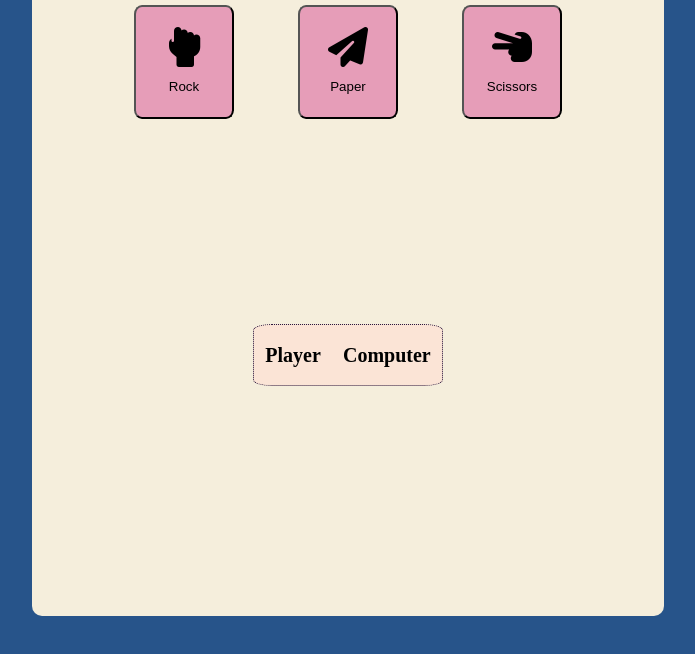
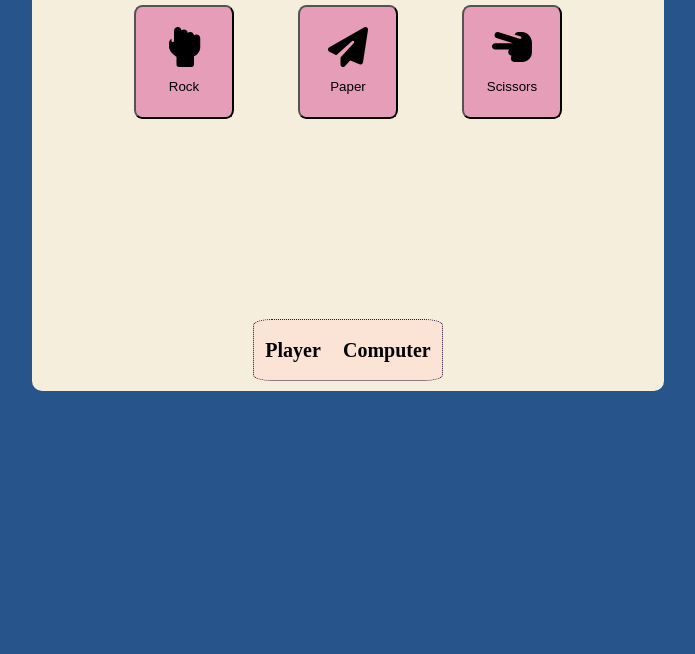
Before and after one commit to mungaig/Rock-Paper-Scissors, a plain HTML site: page index.html in a window 1280 px wide. Shown: the part 144-798 px from the top of the page, without its empty margins (292-987 px from the left). Drawn offline with Linux system fonts and the light colour scheme.

Commit message:
Adjust UI margins

```diff
--- a/styles.css
+++ b/styles.css
@@ -9,7 +9,7 @@ body {
 
 #container {
     background-color: #F5EEDC;
-    height: 90vh;
+    height: auto;
     width: 50%;
     margin: auto;
     margin-top: 5vh;
@@ -67,10 +67,9 @@ button:disabled{
 }
 
 #score{
-    margin: auto;
+    margin: 10px auto;
     width: 30%;
     background-color: #FBE4D6;
-    margin-top: 15px;
     border-radius: 10%;
     border: 1px dotted #210F37;
     display: flex;
@@ -84,7 +83,7 @@ button:disabled{
 }
 
 .reset-btn{
-    margin: auto;
+    margin: 20px auto;
     background-color: #261FB3;
     color: #FFF;
     width: auto;
```
